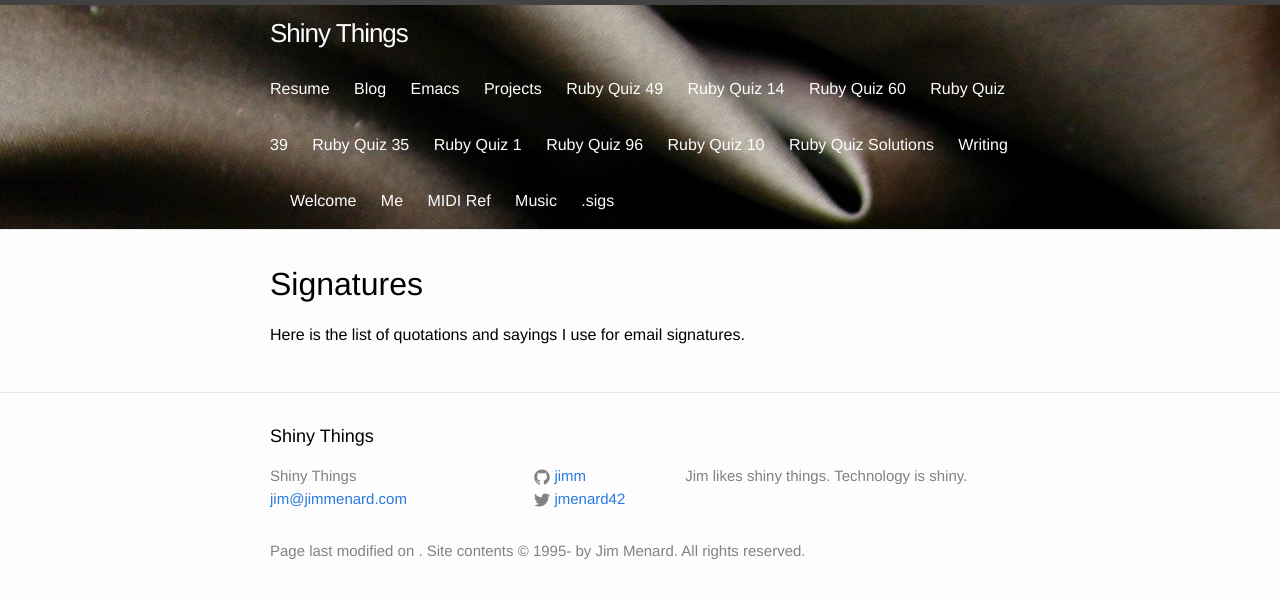
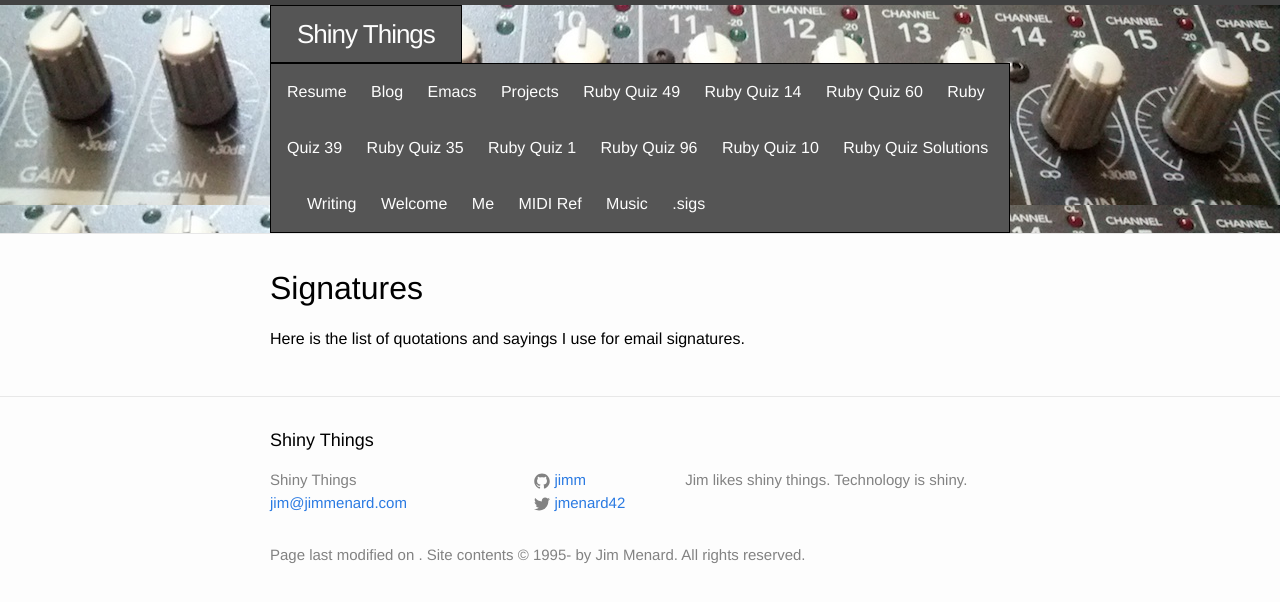
Before and after one commit to jimm/www-jimmenard-com-jekyll, a Jekyll site: the page built from sigs.md, in a window 1280 px wide. Shown: the top 602 px of the page. Built offline with Jekyll 4.4.1, drawn with Linux system fonts in a browser that asks for light colours.

Commit message:
header style changes/new image

```diff
--- a/_sass/_layout.scss
+++ b/_sass/_layout.scss
@@ -5,7 +5,7 @@
     border-top: 5px solid $grey-color-dark;
     border-bottom: 1px solid $grey-color-light;
     min-height: 56px;
-    background-image: url(/images/b1fabric010.jpg);
+    background-image: url(/images/mixer_horiz.jpg);
 
     // Positioning context for the mobile navigation icon
     position: relative;
@@ -16,6 +16,11 @@
     line-height: 56px;
     letter-spacing: -1px;
     margin-bottom: 0;
+
+    padding: 0 1em 0 1em;
+    background: #555;
+    border: 1px solid black;
+
     float: left;
 
     &,
@@ -27,6 +32,10 @@
 .site-nav {
     float: right;
     line-height: 56px;
+
+    padding: 0 1em 0 1em;
+    background: #555;
+    border: 1px solid black;
 
     .menu-icon {
         display: none;
```
Also changed, not shown: images/mixer_horiz.jpg (added).
